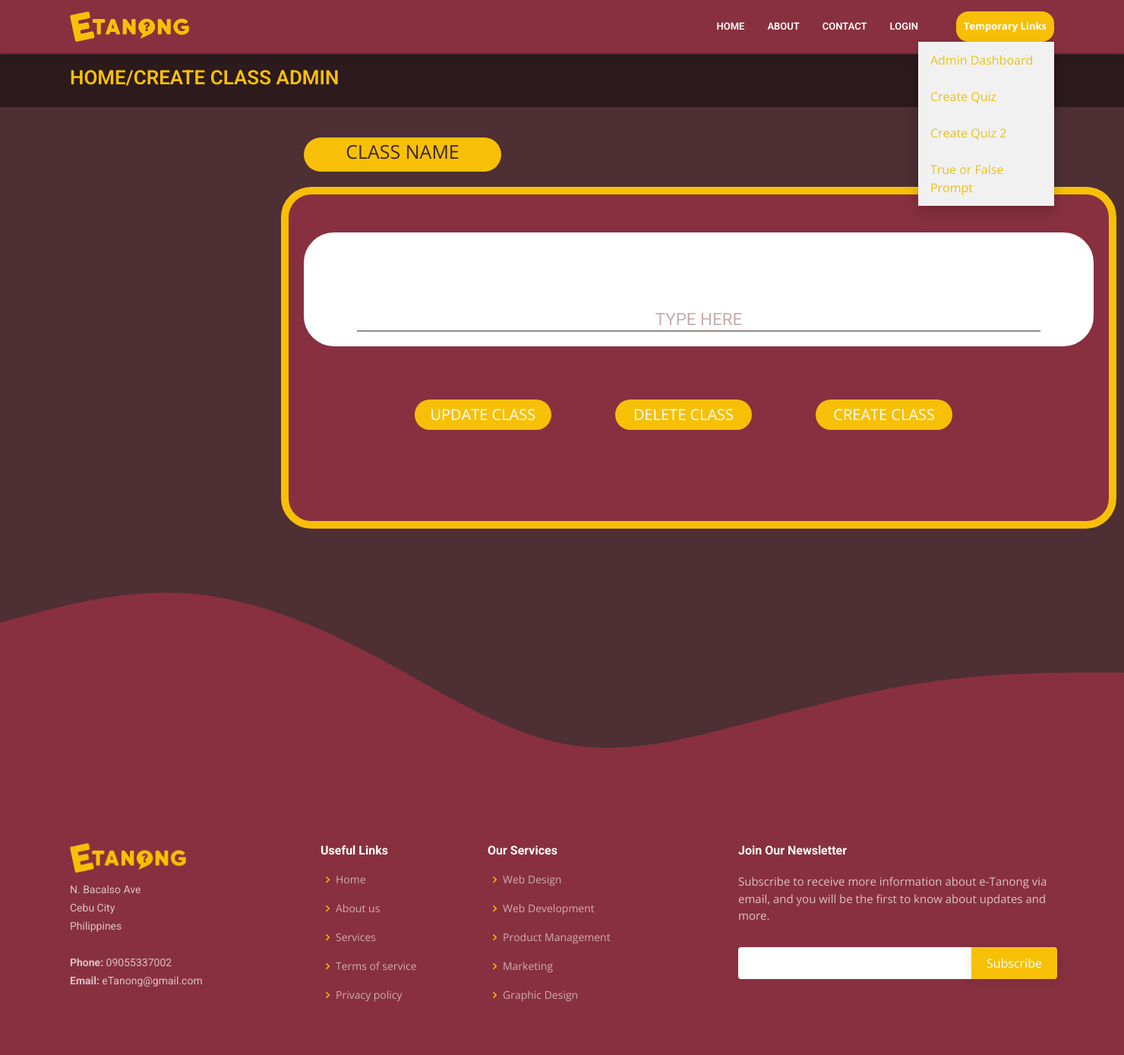
After one commit to Junemhel/Capstone, a Django app: page /App/createclassadmin in a window 1480 px wide, after a click on "Temporary Links". The commit adds this page. Shown: the whole page at 76% size. Run offline with Django 3.2, Linux system fonts and the light colour scheme; some libraries are stand-ins or nearby versions.

Commit message:
createclass admin,teacher

```diff
--- a/Etanong Github Copy/App/static/assets/css/style.css
+++ b/Etanong Github Copy/App/static/assets/css/style.css
@@ -1944,10 +1944,10 @@ section {
 #outerBox {
   width: 1400px;
   height: 450px;
-  background-color: #6D2632;
+  background-color: #88303f;
   border-radius: 40px;
   border-style: solid;
-  border-color: #BA861F;
+  border-color:#f7c007;
   border-width: 	10px;
   margin-top: 20px;
   margin-left: 220px;
@@ -2024,7 +2024,7 @@ color: white;
 }
 
 .red{
-background-color: #BF4037;
+background-color: #88303f;
 border-style: none;
 border-radius: 40px;
 width: 180px;
@@ -2033,7 +2033,7 @@ color: white;
 }
 
 #textBox{
-background-color: #BA861F;
+background-color: #f7c007;
 width: 	260px;
 height: 45px;
 font-size: 	25px;
@@ -2048,10 +2048,10 @@ margin-top: 40px;
 #outerBoxQ2 {
   width: 1000px;
   height: 520px;
-  background-color: #6D2632;
+  background-color: #88303f;
   border-radius: 50px;
   border-style: solid;
-  border-color: #BA861F;
+  border-color: #f7c007;
   border-width: 	10px;
   margin-top: 20px;
   margin-left: 450px;
@@ -2089,7 +2089,7 @@ margin-top: 40px;
   background-size: cover;
 }
 #textBoxQ2{
-  background-color: #BA861F;
+  background-color: #f7c007;
   width: 	260px;
   height: 45px;
   font-size: 	25px;
@@ -2105,10 +2105,10 @@ margin-top: 40px;
 #outerBoxtf {
   width: 1200px;
   height: 250px;
-  background-color: #6D2632;
+  background-color:#88303f;
   border-radius: 50px;
   border-style: solid;
-  border-color: #BA861F;
+  border-color: #f7c007;
   border-width: 	0px;
   margin-top: 20px;
   margin-left: 370px;
@@ -2184,6 +2184,98 @@ padding-left: 10px;
 
 }
 
+/*vir4createClass*/
+
+#textBoxcn{
+  background-color: #f7c007;
+  width: 	260px;
+  height: 45px;
+  font-size: 	25px;
+  text-align: center;
+  border-radius: 40px;
+  color: 	#3E262A;
+  margin-left: 400px;
+  margin-top: 40px;
+  }
+
+#inputLine{
+display: block;
+text-align: center;
+margin-top: 80px;
+border: none;
+outline: none;
+
+
+}
+
+#buttoncn{
+  text-align: center;
+  margin-top: 70px;
+
+}
+
+.btncn{
+  background-color: #f7c007;
+  border-style: none;
+  border-radius: 40px;
+  width: 180px;
+  height: 40px;
+  font-size: 20px;
+  color: white;
+ margin-right: 60px;
+ margin-left: 20px;
+  }
+
+.inputcn{
+
+    border-top-style: hidden;
+    border-right-style: hidden;
+    border-left-style: hidden;
+    border-bottom-style: groove;
+    outline: none;
+    text-align: center;
+    width: 900px;
+    align-content: center;
+border-color: #c7acaf;
+
+
+}
+
+#innerBox1cn {
+  width: auto;
+  height: 150px;
+  background-color: white;
+  margin-top: 50px;
+  border-style: solid;
+  border-radius: 40px;
+  border-color: white;
+  padding: 20px;
+  margin-left: 20px;
+  margin-right: 20px;
+  text-decoration: none;
+  display: block;
+}
+#outerBoxcn {
+  width: 1100px;
+  height: 450px;
+  background-color:#88303f;
+  border-radius: 40px;
+  border-style: solid;
+  border-color: #f7c007;
+  border-width: 	10px;
+  margin-top: 20px;
+  margin-left: 370px;
+  margin-bottom: 25px;
+
+}
+
+input::placeholder {
+  color: #c7acaf;
+  font-size: 1.4em;
+  font-family: "Roboto", sans-serif;
+}
+
+
 
 .dropbtn:hover, .dropbtn:focus {
   background-color: #f7c007;
--- a/Etanong Github Copy/App/templates/base.html
+++ b/Etanong Github Copy/App/templates/base.html
@@ -97,7 +97,7 @@
         <div id="myDropdown" class="dropdown-content">
           <a href="{% url 'App:user_view' %}">Admin Dashboard</a>
           <a href="{% url 'App:createQuiz_view' %}">Create Quiz</a>
-          <a href="{% url 'App:createquiz2_view' %}">Create Quiz</a>
+          <a href="{% url 'App:createquiz2_view' %}">Create Quiz 2</a>
           <a href="{% url 'App:trueorfalsequestion_view' %}">True or False Prompt</a>
         </div>
       </div>
--- /dev/null
+++ b/Etanong Github Copy/App/templates/createclassadmin.html
@@ -0,0 +1,39 @@
+{% extends 'base.html' %}
+{% load static %}
+{% block content %}
+
+
+<section id="breadcrumbs" class="breadcrumbs">
+    <div class="container">
+
+      <div class="d-flex justify-content-between align-items-center">
+        <h2>HOME/CREATE CLASS ADMIN</h2>
+
+      </div>
+
+    </div>
+  </section>
+
+  <div id="textBoxcn"> CLASS NAME</div>
+  <div id="outerBoxcn">
+      <a href="#"id="innerBox1cn">
+        <div id ="inputLine">
+          <input type="text" class="inputcn" name="inputcn" placeholder="TYPE HERE" >
+          </div>
+
+        </a>
+      <div id="buttoncn">
+        <button class="btncn">UPDATE CLASS</button></button>
+        <button class="btncn">DELETE CLASS</button>
+        <button class="btncn">CREATE CLASS</button>
+
+      </div>
+
+  </div>
+</div>
+
+
+<style>
+
+</style>
+    {% endblock content %}
--- a/Etanong Github Copy/App/urls.py
+++ b/Etanong Github Copy/App/urls.py
@@ -11,6 +11,8 @@ urlpatterns = [
     path('login', auth_view.LoginView.as_view(template_name='login.html'),name="login_view"),
     path('register', views.registerView.as_view(), name="register_view"),
     path('createquiz', views.createQuizView.as_view(), name="createQuiz_view"),
+    path('createclassadmin', views.createClassAdminView.as_view(), name="createClassadmin_view"),
+     path('createclassteacher', views.createClassTeacherView.as_view(), name="createClassTeacher_view"),
     path('createquiz2', views.createquiz2View.as_view(), name="createquiz2_view"),
     path('trueorfalsequestion', views.trueorfalsequestionView.as_view(), name="trueorfalsequestion_view"),
 
--- a/Etanong Github Copy/App/views.py
+++ b/Etanong Github Copy/App/views.py
@@ -28,6 +28,14 @@ class loginView(View):
 class createquizView(View):
     def get(self, request):
         return render(request, 'createquiz.html',{})
+
+class createClassAdminView(View):
+    def get(self, request):
+        return render(request, 'createclassadmin.html',{})
+class createClassTeacherView(View):
+    def get(self, request):
+        return render(request, 'createclassteacher.html',{})
+
 
 class createquiz2View(View):
     def get(self, request):
```
Also changed, not shown: Etanong Github Copy/App/templates/createclassteacher.html (added, +39 -0 lines).
